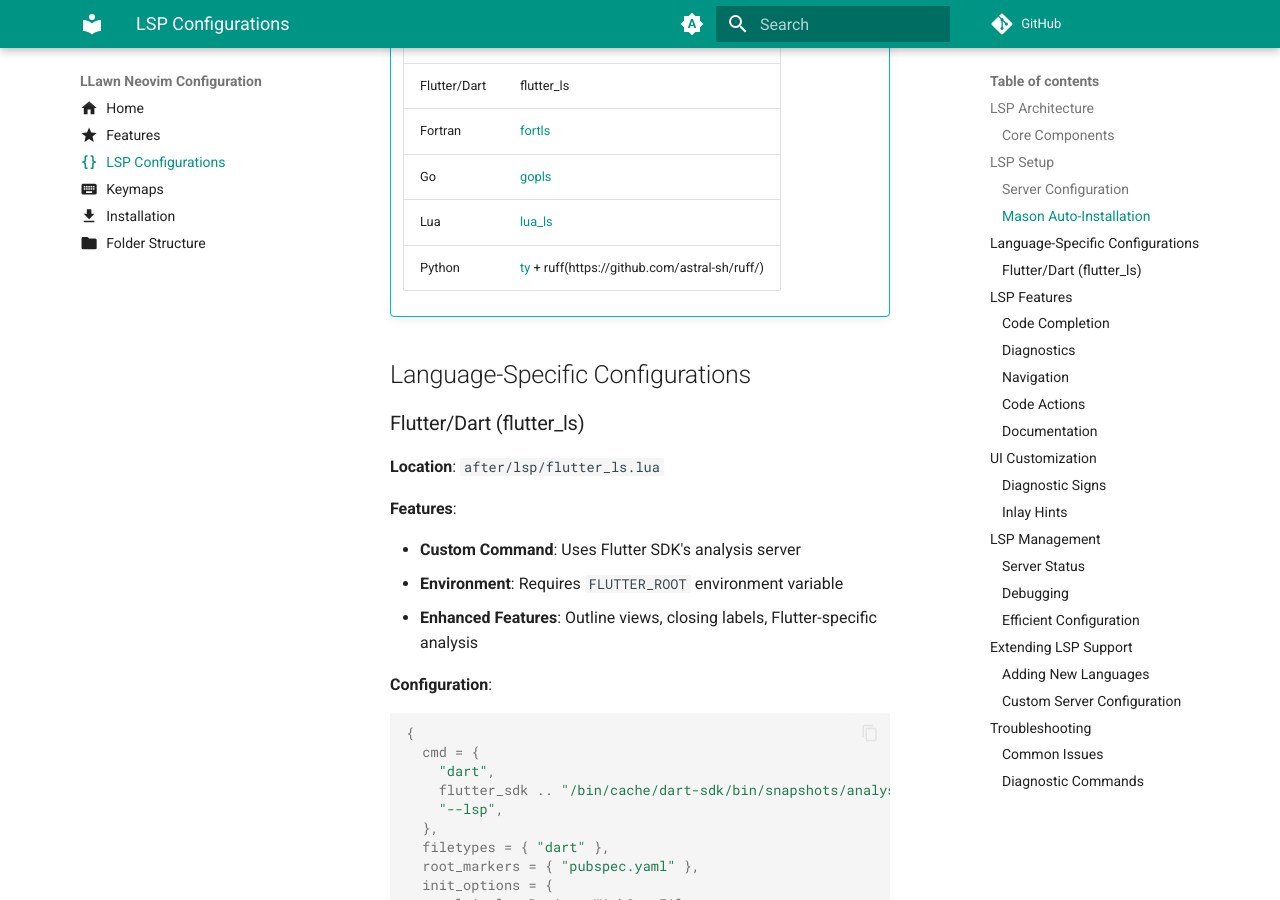
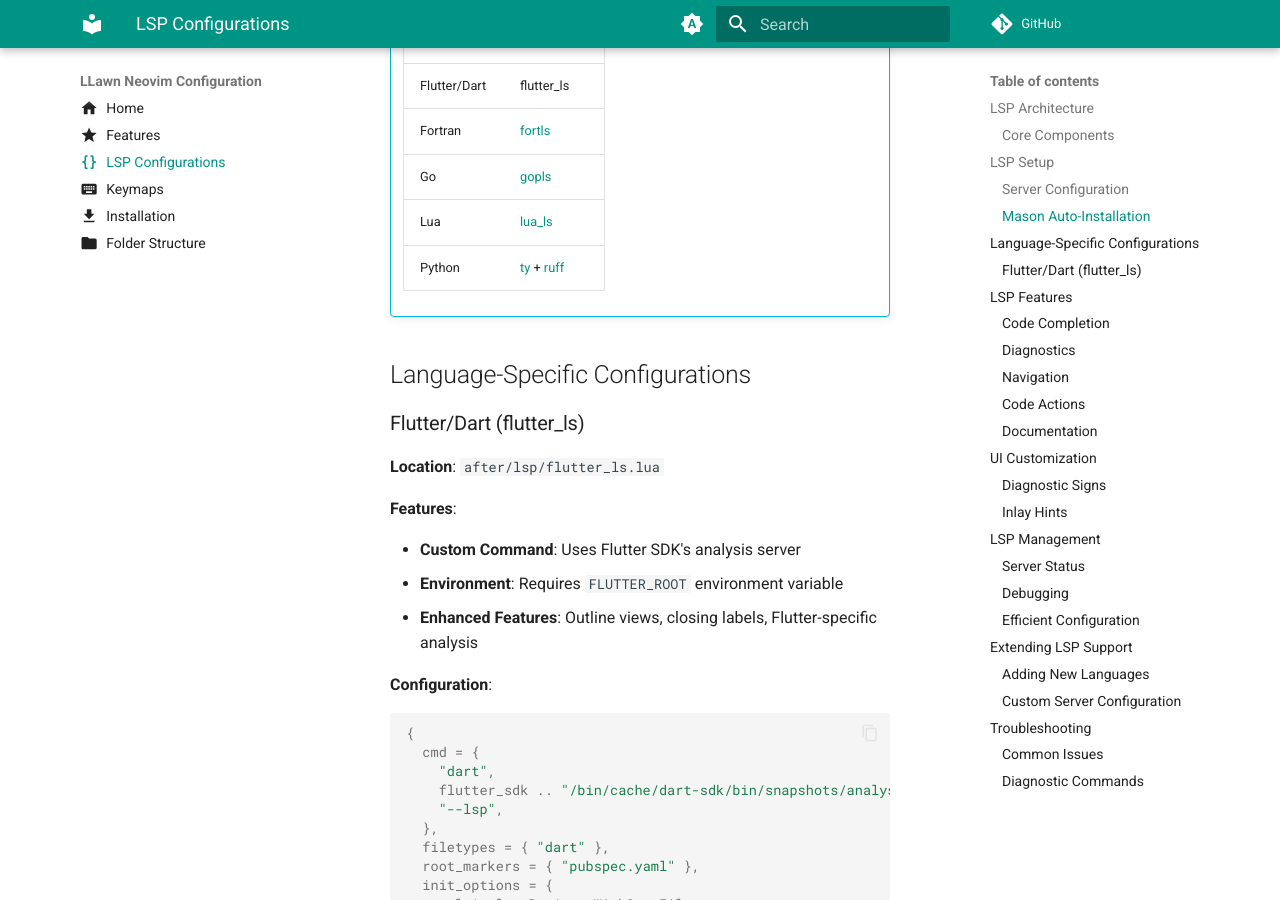
Before and after one commit to llawn/llawnvim, an MkDocs documentation site: the page built from docs/lsp.md, in a window 1280 px wide and 900 px high, scrolled down 1314 px. Built offline with MkDocs 1.6.1 and Material for MkDocs 9.7.7, drawn with Linux system fonts in a browser that asks for light colours; comment, search, counter and statistics services are not loaded.

Commit message:
fix: markdown links for ruff

```diff
--- a/docs/lsp.md
+++ b/docs/lsp.md
@@ -59,7 +59,7 @@ The following servers are automatically installed via Mason:
     | Fortran | [fortls](https://github.com/gnikit/fortls) |
     | Go | [gopls](https://pkg.go.dev/golang.org/x/tools/gopls) |
     | Lua | [lua_ls](https://github.com/LuaLS/lua-language-server) |
-    | Python | [ty](https://github.com/astral-sh/ty/) + ruff(https://github.com/astral-sh/ruff/) |
+    | Python | [ty](https://github.com/astral-sh/ty/) + [ruff](https://github.com/astral-sh/ruff/) |
 
 ## Language-Specific Configurations
 
```
Also changed, not shown: README.md (+1 -1 lines).
